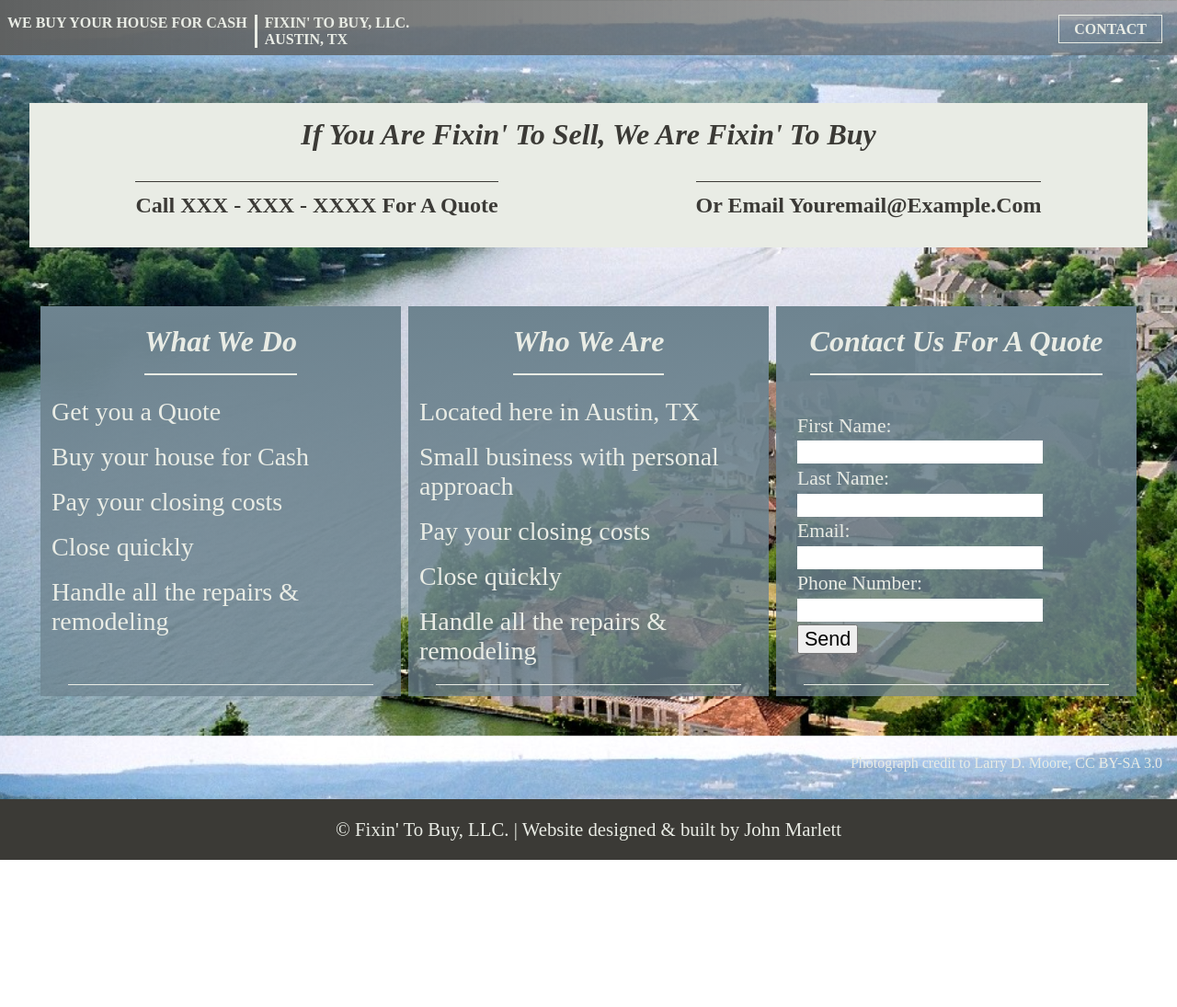
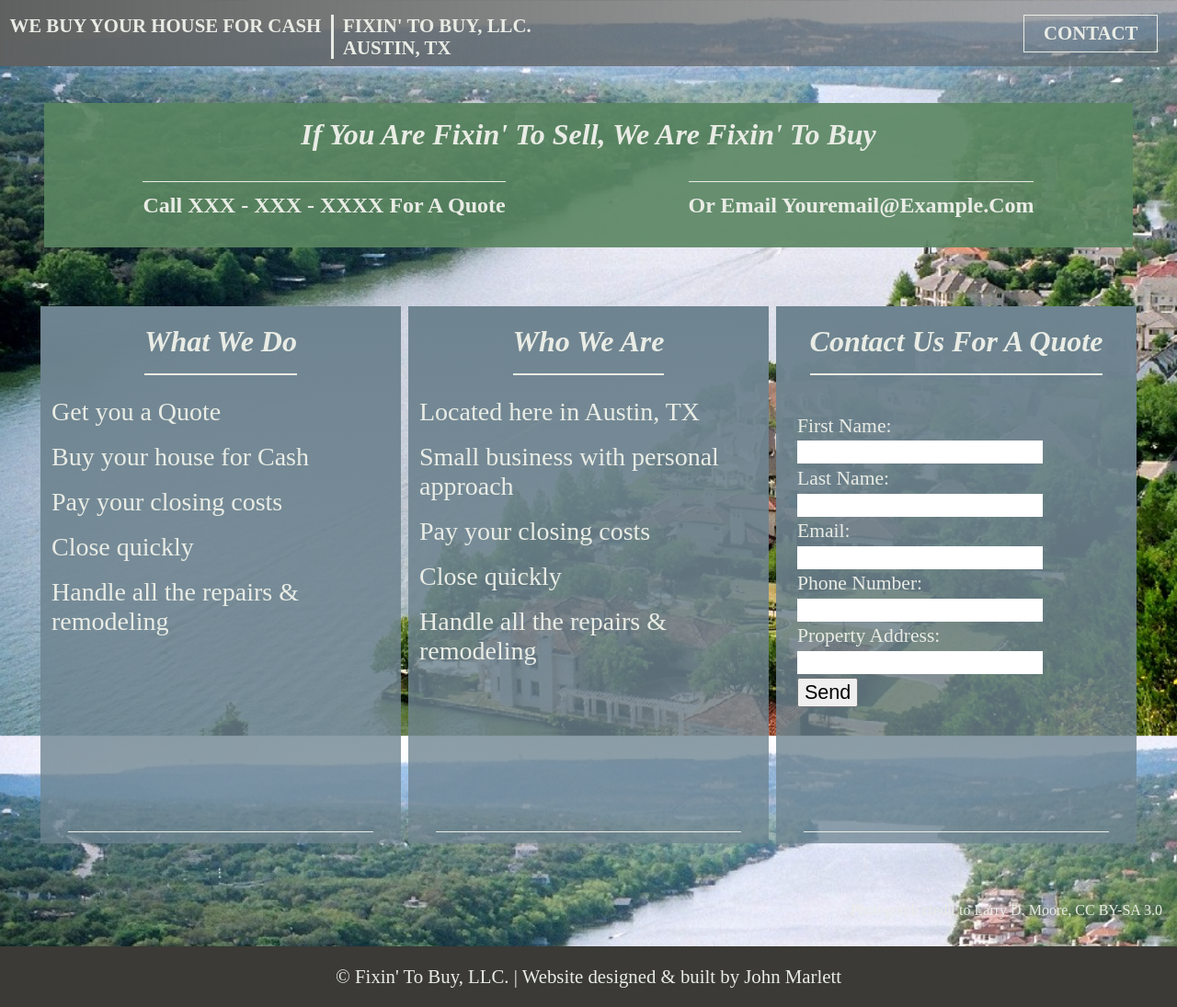
Before and after one commit to jmarlett93/F2B-site, a plain HTML site: page index.html in a window 1280 px wide. Shown: the whole page at 92% size. Before the commit the page ends 935 px from the top, so only its background shows below. Drawn offline with Linux system fonts and the light colour scheme.

Commit message:
green branding

```diff
--- a/css/main.css
+++ b/css/main.css
@@ -98,7 +98,7 @@ a {
     align-items: flex-start; }
 
 #branding > h1, #branding > div, #branding > ul{
-    font-size: 1em;
+    font-size: 1.3em;
     font-weight: 900;
     color:#e9ece5;
     text-transform: uppercase; }
@@ -135,16 +135,17 @@ a {
 /*end of wrapper header bar content*/
 
 #resources {
-    margin: 2rem;
-    padding: 1rem 0.5rem;
-    background-color: rgba(233,236,229,1); }
+    margin: 1em 3em;
+    padding: 1em 0.5em;
+    background-color: rgba(233,236,229, .9);
+    background-color: rgba(89,134,97, .9) }
 
 #resources > h1 {
     margin: 0 2em;
     text-align: center;
     padding: 0 0 0.5em 0;
     /*color:#5F6161;*/
-    color:#3b3a36;
+    color:#e9ece5;
     /*border-top: 1px solid #3b3a36;*/
     font-size: 2em;
     font-weight: 600;
@@ -166,8 +167,8 @@ a {
     padding-top: 0.5em;
     /*background: rgba(95,97,97,0.5);*/
     /*background: linear-gradient(to right, rgba(95,97,97,0.5), rgba(95,97,97, 0.25));*/
-    color: #3b3a36;
-    border-top: 1px solid #3b3a36;
+    color: #e9ece5;
+    border-top: 1px solid #e9ece5;
     font-size: 1.5em;
     font-weight: 800;
     text-transform: capitalize; }
@@ -186,7 +187,7 @@ a {
 .space-box {
     margin:1em auto;
     width: 23em;
-    height: 25em;
+    height: 35em;
     background: linear-gradient(to bottom, rgba(110,132,144, 1), rgba(110,132,144,0.75));
     background: -o-linear-gradient(to bottom, rgba(255,255,255, 0), rgba(255,255,255,1));
     background: linear-gradient (to bottom, rgba(255,255,255, 0), rgba(255,255,255,1));
--- a/index.html
+++ b/index.html
@@ -82,6 +82,11 @@
                         </div>
 
                         <div class="field">
+                            <label for="Property Address">Property Address:</label>
+                            <input type="text" id="property-address" name="property-address" required>
+                        </div>
+
+                        <div class="field">
                             <button class="button" type="submit">Send</button>
                         </div>
                     </div>
@@ -92,7 +97,6 @@
         <div id="credit"><a href="https://commons.wikimedia.org/w/index.php?curid=203591">Photograph credit to Larry D. Moore, CC BY-SA 3.0 </a></div>
 
     </main>
-
-    <footer class="site-footer"><h2>&copy Fixin' To Buy, LLC. | Website designed & built by John Marlett</h2></footer>
  </body>
+ <footer class="site-footer"><h2>&copy Fixin' To Buy, LLC. | Website designed & built by John Marlett</h2></footer>
 </html>
```
